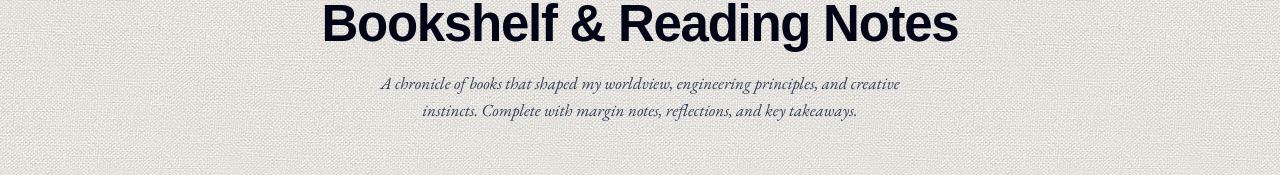
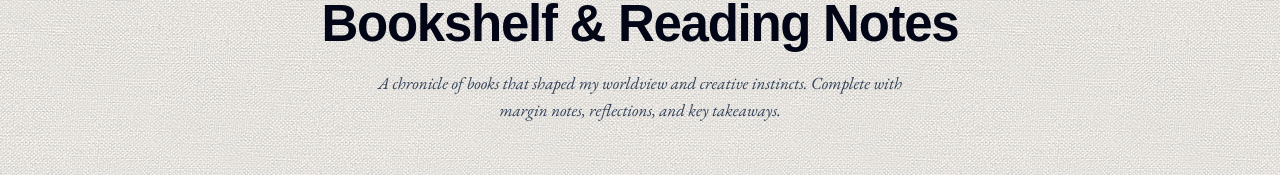
Before and after one commit to IDKSAM27/IDKSAM27.github.io, a Next.js app: page /books in a window 1280 px wide. Shown: the part 187-362 px from the top of the page. Built offline with nearby package versions, Linux system fonts and the light colour scheme; no server answers; a web font is replaced by a local one.

Commit message:
Books page update

```diff
--- a/pages/books/index.js
+++ b/pages/books/index.js
@@ -97,11 +97,10 @@ function SortDropdown({ value, onChange }) {
                 onChange(opt.value);
                 setOpen(false);
               }}
-              className={`w-full text-left px-3 py-2 text-[11px] font-medium tracking-wide transition-colors cursor-pointer ${
-                value === opt.value
+              className={`w-full text-left px-3 py-2 text-[11px] font-medium tracking-wide transition-colors cursor-pointer ${value === opt.value
                   ? 'text-accent-light dark:text-accent-dark bg-black/5 dark:bg-white/5'
                   : 'text-text-light dark:text-text-dark hover:bg-black/5 dark:hover:bg-white/5'
-              }`}
+                }`}
             >
               {opt.label}
             </button>
@@ -190,7 +189,7 @@ export default function BooksIndex({ allBooks = [], allCollections = [] }) {
             Bookshelf &amp; Reading Notes
           </h1>
           <p className="font-vintage italic text-lg sm:text-xl text-slate-700 dark:text-slate-300 leading-relaxed max-w-2xl mx-auto">
-            A chronicle of books that shaped my worldview, engineering principles, and creative
+            A chronicle of books that shaped my worldview and creative
             instincts. Complete with margin notes, reflections, and key takeaways.
           </p>
         </div>
@@ -227,11 +226,10 @@ export default function BooksIndex({ allBooks = [], allCollections = [] }) {
             <button
               type="button"
               onClick={() => setSelectedGenre('All')}
-              className={`px-3 py-1.5 rounded-full text-xs transition-all whitespace-nowrap cursor-pointer ${
-                selectedGenre === 'All'
+              className={`px-3 py-1.5 rounded-full text-xs transition-all whitespace-nowrap cursor-pointer ${selectedGenre === 'All'
                   ? 'bg-accent-light text-white dark:bg-accent-dark dark:text-slate-950 font-semibold shadow-sm'
                   : 'text-slate-600 dark:text-slate-400 hover:text-text-light dark:hover:text-text-dark'
-              }`}
+                }`}
             >
               All ({allBooks.length})
             </button>
@@ -242,11 +240,10 @@ export default function BooksIndex({ allBooks = [], allCollections = [] }) {
                   key={name}
                   type="button"
                   onClick={() => setSelectedGenre(name)}
-                  className={`px-3 py-1.5 rounded-full text-xs transition-all whitespace-nowrap cursor-pointer ${
-                    isSelected
+                  className={`px-3 py-1.5 rounded-full text-xs transition-all whitespace-nowrap cursor-pointer ${isSelected
                       ? 'bg-accent-light text-white dark:bg-accent-dark dark:text-slate-950 font-semibold shadow-sm'
                       : 'text-slate-600 dark:text-slate-400 hover:text-text-light dark:hover:text-text-dark'
-                  }`}
+                    }`}
                 >
                   {name} ({count})
                 </button>
```
Also changed, not shown: next-env.d.ts.
